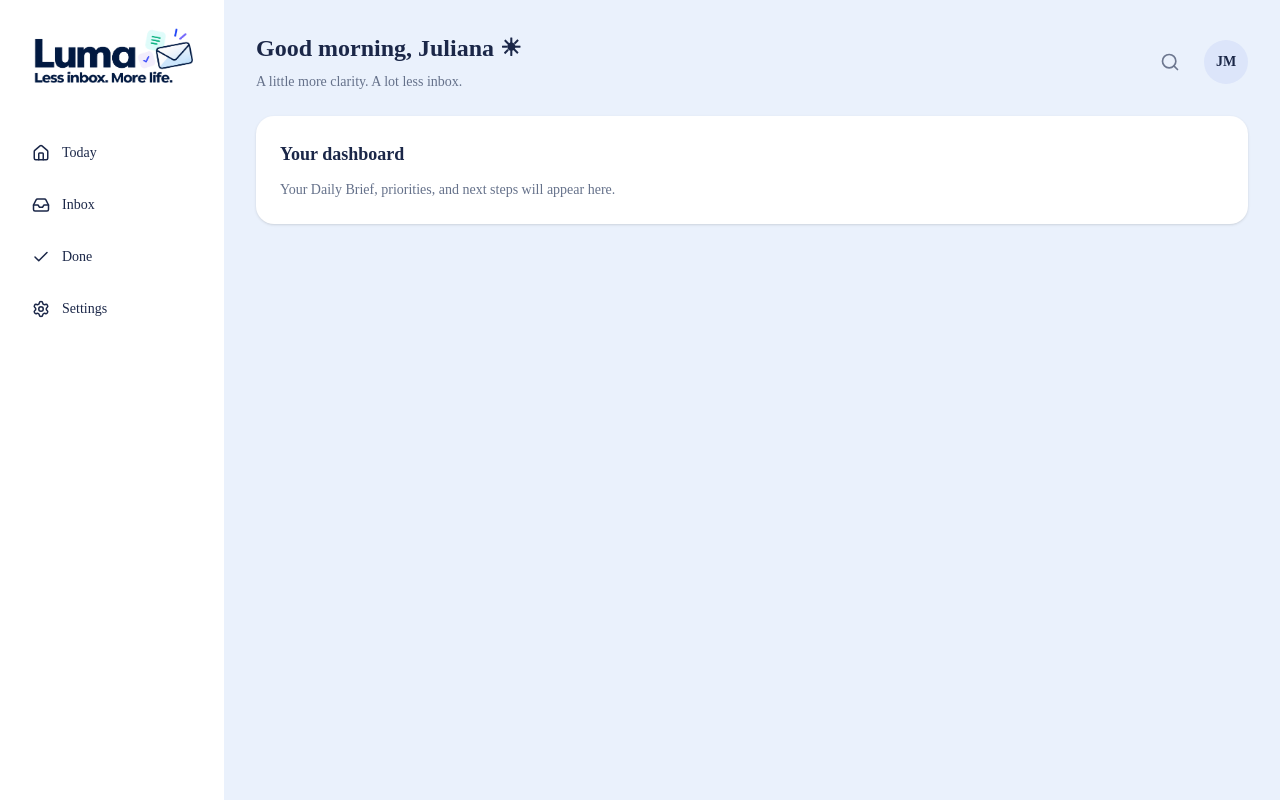
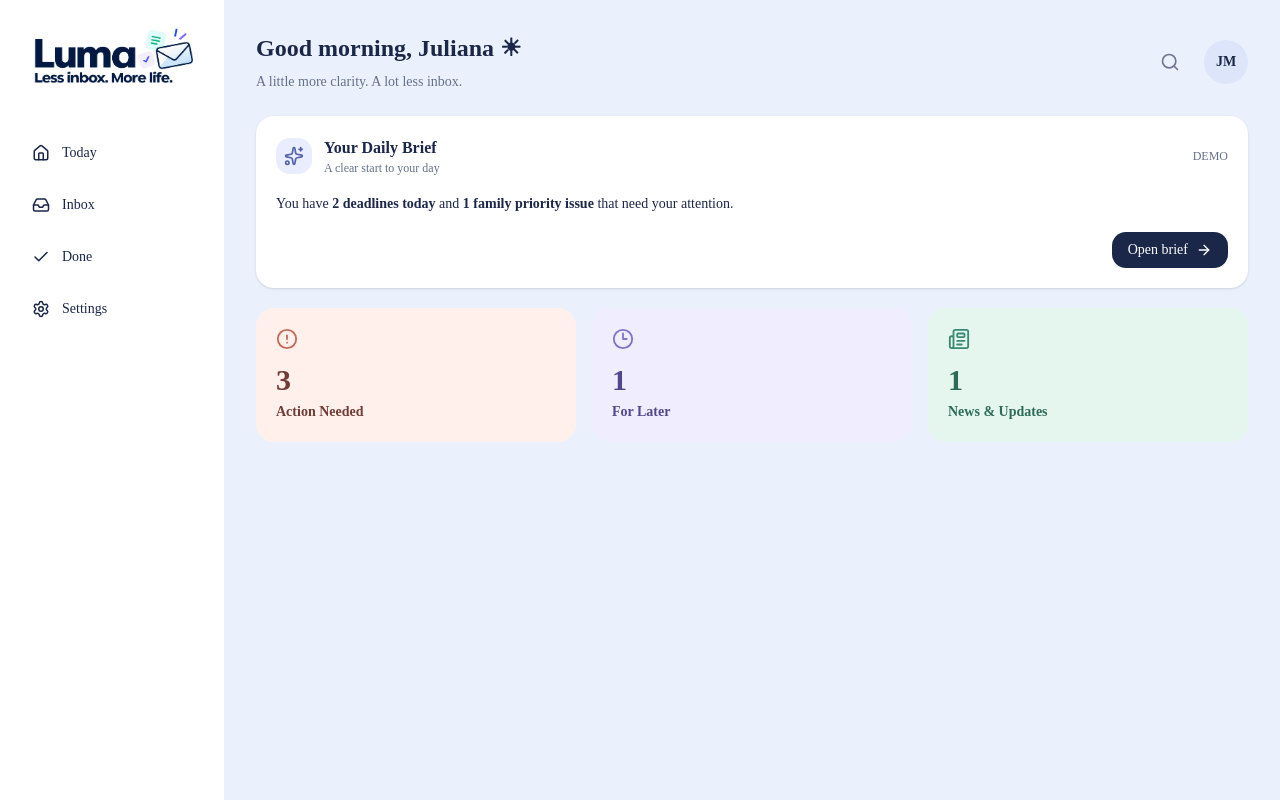
Before and after one commit to MERCERNYC/luma, a Next.js app: page / in a window 1280 px wide. Built offline with nearby package versions, Linux system fonts and the light colour scheme.

Commit message:
Connect email sorting to dashboard category cards

```diff
--- a/app/page.tsx
+++ b/app/page.tsx
@@ -1,35 +1,24 @@
 import Sidebar from "@/components/layout/Sidebar";
 import Header from "@/components/layout/Header";
+import DailyBrief from "@/components/dashboard/DailyBrief";
+import CategoryCards from "@/components/dashboard/CategoryCards";
+import { mockEmails } from "@/data/mockEmails";
+import { sortEmails } from "@/lib/sortEmails";
 
-// This is the LUMA home dashboard.
 export default function Home() {
+  // Run our sorting engine on the demo emails.
+  const sortedEmails = sortEmails(mockEmails);
+
   return (
     <div className="flex min-h-screen bg-[#EAF1FC]">
-
-      {/* LEFT: Navigation */}
       <Sidebar />
 
-      {/* RIGHT: Dashboard */}
       <main className="min-w-0 flex-1 p-8">
+        <Header />
+        <DailyBrief />
 
-        {/* Reusable welcome header */}
-        <Header />
-
-        {/* Placeholder for our next dashboard components */}
-        <section
-          className="rounded-2xl bg-white p-6 shadow-sm"
-          aria-label="LUMA dashboard"
-        >
-          <h2 className="text-lg font-semibold text-[#1B2748]">
-            Your dashboard
-          </h2>
-
-          <p className="mt-3 text-sm text-[#65718A]">
-            Your Daily Brief, priorities, and next steps
-            will appear here.
-          </p>
-        </section>
-
+        {/* Category counts from our sorting engine */}
+        <CategoryCards emails={sortedEmails} />
       </main>
     </div>
   );
--- /dev/null
+++ b/components/dashboard/CategoryCards.tsx
@@ -0,0 +1,69 @@
+import {
+  CircleAlert,
+  Clock3,
+  Newspaper,
+} from "lucide-react";
+
+import type { LumaEmail } from "@/types/email";
+
+// TypeScript ensures this component receives sorted emails.
+type CategoryCardsProps = {
+  emails: LumaEmail[];
+};
+
+export default function CategoryCards({
+  emails,
+}: CategoryCardsProps) {
+  // Calculate counts from the emails.
+  const actionCount = emails.filter(
+    (email) => email.category === "action"
+  ).length;
+
+  const laterCount = emails.filter(
+    (email) => email.category === "later"
+  ).length;
+
+  const newsCount = emails.filter(
+    (email) => email.category === "news"
+  ).length;
+
+  return (
+    <section
+      aria-label="Email categories"
+      className="mt-5 grid grid-cols-1 gap-4 sm:grid-cols-3"
+    >
+      {/* Action Needed */}
+      <div className="rounded-2xl bg-[#FFF0EB] p-5">
+        <CircleAlert className="text-[#C46C5B]" size={22} />
+        <p className="mt-3 text-3xl font-bold text-[#713C35]">
+          {actionCount}
+        </p>
+        <h2 className="mt-1 text-sm font-semibold text-[#713C35]">
+          Action Needed
+        </h2>
+      </div>
+
+      {/* For Later */}
+      <div className="rounded-2xl bg-[#F0EDFF] p-5">
+        <Clock3 className="text-[#8274C6]" size={22} />
+        <p className="mt-3 text-3xl font-bold text-[#51478C]">
+          {laterCount}
+        </p>
+        <h2 className="mt-1 text-sm font-semibold text-[#51478C]">
+          For Later
+        </h2>
+      </div>
+
+      {/* News & Updates */}
+      <div className="rounded-2xl bg-[#E4F6EE] p-5">
+        <Newspaper className="text-[#398A73]" size={22} />
+        <p className="mt-3 text-3xl font-bold text-[#2D6B59]">
+          {newsCount}
+        </p>
+        <h2 className="mt-1 text-sm font-semibold text-[#2D6B59]">
+          News & Updates
+        </h2>
+      </div>
+    </section>
+  );
+}
```
